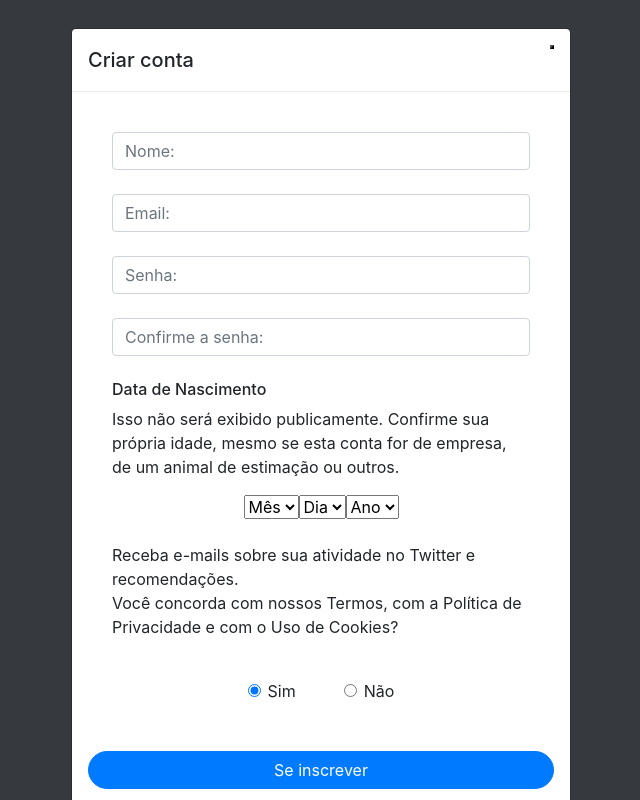
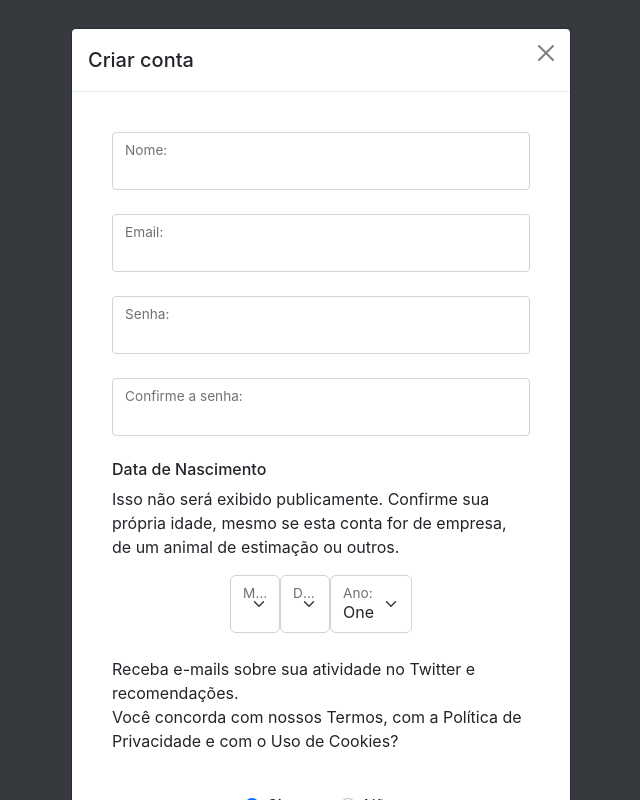
Before and after one commit to kaiop00/Desenvolvimento-Web-2022.1, a plain HTML site: page Lista05/signup.html in a window 1280 px wide. Shown: the whole page, without its empty margins (319-959 px from the left). Drawn offline with nearby package versions, Linux system fonts and the light colour scheme.

Commit message:
atualização

```diff
--- a/Lista05/script.js
+++ b/Lista05/script.js
@@ -54,4 +54,23 @@ window.addEventListener("load", function(){
 
     })
 
+    (() => {
+        'use strict'
+
+        // Fetch all the forms we want to apply custom Bootstrap validation styles to
+        const forms = document.querySelectorAll('.needs-validation')
+
+        // Loop over them and prevent submission
+        Array.from(forms).forEach(form => {
+          form.addEventListener('submit', event => {
+            if (!form.checkValidity()) {
+              event.preventDefault()
+              event.stopPropagation()
+            }
+
+            form.classList.add('was-validated')
+          }, false)
+        })
+      })()
+
 })
--- a/Lista05/signup.html
+++ b/Lista05/signup.html
@@ -7,6 +7,8 @@
     <meta http-equiv="X-UA-Compatible" content="IE=edge">
     <meta name="viewport" content="width=device-width, initial-scale=1.0">
 
+
+    <link href="https://cdn.jsdelivr.net/npm/bootstrap@5.2.0-beta1/dist/css/bootstrap.min.css" rel="stylesheet" integrity="sha384-0evHe/X+R7YkIZDRvuzKMRqM+OrBnVFBL6DOitfPri4tjfHxaWutUpFmBp4vmVor" crossorigin="anonymous">
     <link rel="stylesheet" href="https://stackpath.bootstrapcdn.com/bootstrap/4.1.3/css/bootstrap.min.css" integrity="sha384-MCw98/SFnGE8fJT3GXwEOngsV7Zt27NXFoaoApmYm81iuXoPkFOJwJ8ERdknLPMO" crossorigin="anonymous">
     <link rel="stylesheet" href="https://cdn.jsdelivr.net/npm/bootstrap-icons@1.8.2/font/bootstrap-icons.css">
     <link rel="stylesheet" type="text/css" href="style.css" media="screen" />
@@ -18,7 +20,6 @@
     <script src="js/validator.min.js"></script>
     <script type="text/javascript"> $(window).on('load',function(){ $('#modalInscribe').modal('show'); }); </script>
 
-
     <title>Lista 05 Desenvolvimento-Web-2022 </title>
 </head>
 
@@ -28,30 +29,38 @@
     <div class="modal fade" id="modalInscribe" tabindex="-1" role="dialog" aria-labelledby="TituloModalCentralizado" aria-hidden="true">
         <div class="modal-dialog modal-dialog-centered" role="document">
             <div class="modal-content">
+
                 <div class="modal-header">
                     <h5 class="modal-title" id="modalInscribe">Criar conta</h5>
-            <button type="button" class="btn-close"  aria-label="Close"></button>
+                    <button type="button" class="btn-close" aria-label="Close"></button>
                 </div>
+
                 <div class="modal-body">
-           <form class="needs-validation" data-toggle="validator" role="form">
+                    <form class= "form-group needs-validation" novalidate>
                         <div class="form-floating m-4">
-                    <input type="text" class="form-control" id="floatingInput" placeholder="Nome:"  required>
+                            <input type="text" class="form-control" id="floatingName"  required>
+                            <label for="floatingName"> Nome:</label>
+                            <div class="valid-feedback">Good!</div>
                         </div>
 
                         <div class="form-floating m-4">
-                    <input type="email" class="form-control" id="floatingInput" placeholder="Email:"  data-error="Informe um e-mail válido." required>
+                            <input type="email" class="form-control" id="floatingEmail"  data-error="Informe um e-mail válido." required>
+                            <label for="floatingEmail"> Email:</label>
                         </div>
                         <div class="help-block with-errors"></div>
 
                         <div class="form-floating m-4">
-                    <input type="password" class="form-control" id="floatingPassword" placeholder="Senha:" data-minlength="6" required>
+                            <input type="password" class="form-control" id="floatingPass"  data-minlength="6" required>
+                            <label for="floatingPass"> Senha:</label>
                         </div>
 
                         <div class="form-floating m-4">
-                    <input type="password" class="form-control" id="floatingPassword" placeholder="Confirme a senha:" data-minlength="6" required>
+                            <input type="password" class="form-control" id="floatingConfirmPass"  data-minlength="6" required>
+                            <label for="floatingpConfirmPass"> Confirme a senha:</label>
                         </div>
 
                     </form>
+
 
                     <div class="m-4">
                             <h6>Data de Nascimento</h6>
@@ -62,18 +71,31 @@
                             </p>
 
                             <div class="d-flex justify-content-center">
-                    <select name="" id="">
-                        <option selected>Mês</option>
+
+                                <div class="form-floating">
+                                    <select class="form-select" id="selectMonth">
+                                        <option selected></option>
+                                        <option value=""></option>
+
+                                    </select>
+                                    <label for="selectMonth">Mês:</label>
+                                </div>
+
+                                <div class="form-floating">
+                                    <select class="form-select" id="selecDay">
+                                        <option selected></option>
                                         <option value=""></option>
                                     </select>
+                                    <label for="selectDay">Dia:</label>
+                                </div>
 
-                    <select name="" id="">
-                        <option selected>Dia</option>
+                                <div class="form-floating">
+                                    <select class="form-select" id="selectYear">
+                                        <option selected>One</option>
+                                        <option value="">Tow</option>
                                     </select>
-
-                    <select name="" id="">
-                        <option selected>Ano</option>
-                    </select>
+                                    <label for="selectYear">Ano:</label>
+                                </div>
                             </div>
                     </div>
 
@@ -111,6 +133,5 @@
         </div>
     </div>
 
-
 </body>
 </html>
```
Also changed, not shown: Lista05/login.html (+4 -3 lines). Lines whose indentation alone changed are shown as unchanged.
